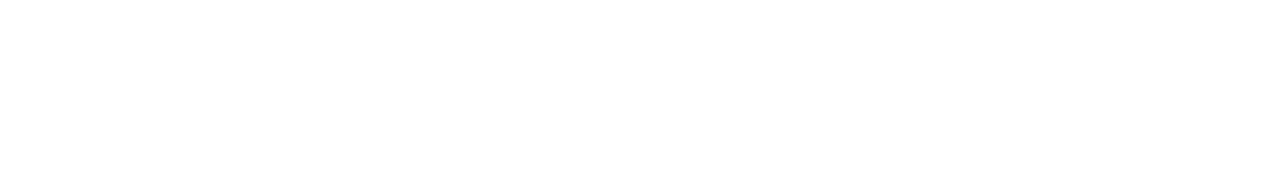
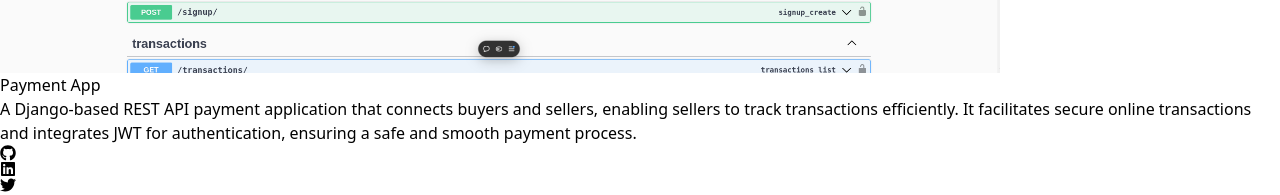
Before and after one commit to brianhilsden/portfolio, a Next.js app: page /projects in a window 1280 px wide. Shown: the part 4347-4542 px from the top of the page. Before the commit the page ends 3992 px from the top, so only its background shows below. Built offline with nearby package versions, Linux system fonts and the light colour scheme.

Commit message:
added django project

```diff
--- a/src/app/projects/projectsClient.js
+++ b/src/app/projects/projectsClient.js
@@ -46,7 +46,13 @@
     imageUrl: "/images/GetwayTravels.png",
     link: "https://brianhilsden.github.io/getway-travels",
   },
-
+  {
+    title: "Payment App",
+    description:
+      "A Django-based REST API payment application that connects buyers and sellers, enabling sellers to track transactions efficiently. It facilitates secure online transactions and integrates JWT for authentication, ensuring a safe and smooth payment process.",
+    imageUrl: "/images/paymentApp.png",
+    link: "https://payment-app-psi-seven.vercel.app/api/docs/swagger/",
+  },
 ];
 
 export default function Projects() {
```
Also changed, not shown: public/images/MyDuka2.png (added), public/images/paymentApp.png (added).
